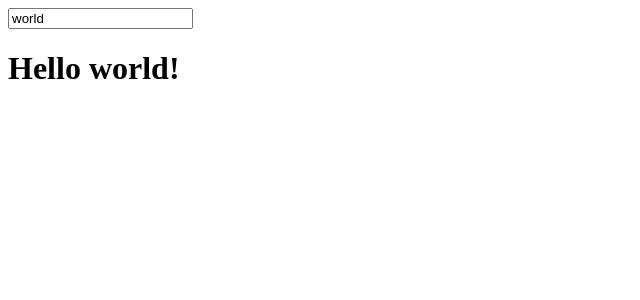
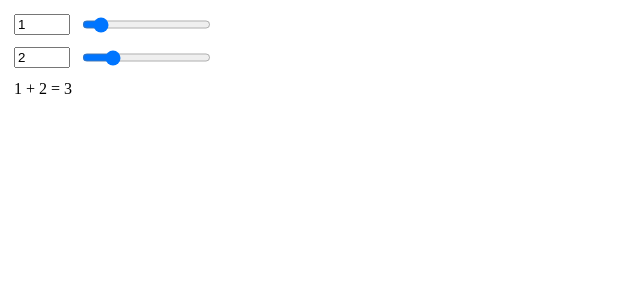
Before and after one commit to neznayer/svelte-learning, a Svelte app: page / in a window 1280 px wide. Shown: the top 300 px of the page, without its empty margins (0-640 px from the left). Built offline with nearby package versions, Linux system fonts and the light colour scheme.

Commit message:
binding to components and variable (numbers)

```diff
--- a/src/App.svelte
+++ b/src/App.svelte
@@ -1,7 +1,49 @@
 <script>
-	let name = 'world';
+	let a = 1;
+	let b = 2;
 </script>
 
-<input bind:value={name} />
+<label>
+	<input
+		type="number"
+		bind:value={a}
+		min="0"
+		max="10"
+	/>
 
-<h1>Hello {name}!</h1>
+	<input
+		type="range"
+		bind:value={a}
+		min="0"
+		max="10"
+	/>
+</label>
+
+<label>
+	<input
+		type="number"
+		bind:value={b}
+		min="0"
+		max="10"
+	/>
+
+	<input
+		type="range"
+		bind:value={b}
+		min="0"
+		max="10"
+	/>
+</label>
+
+<p>{a} + {b} = {a + b}</p>
+
+<style>
+	label {
+		display: flex;
+	}
+
+	input,
+	p {
+		margin: 6px;
+	}
+</style>
```
